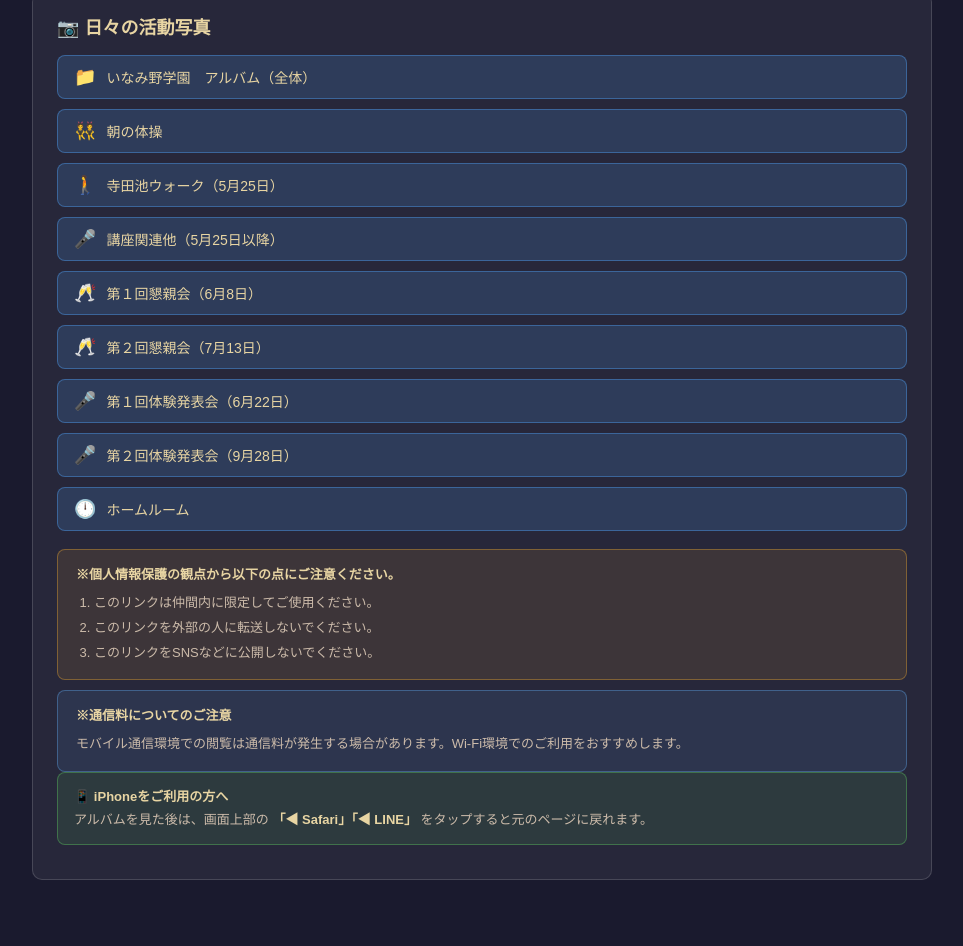
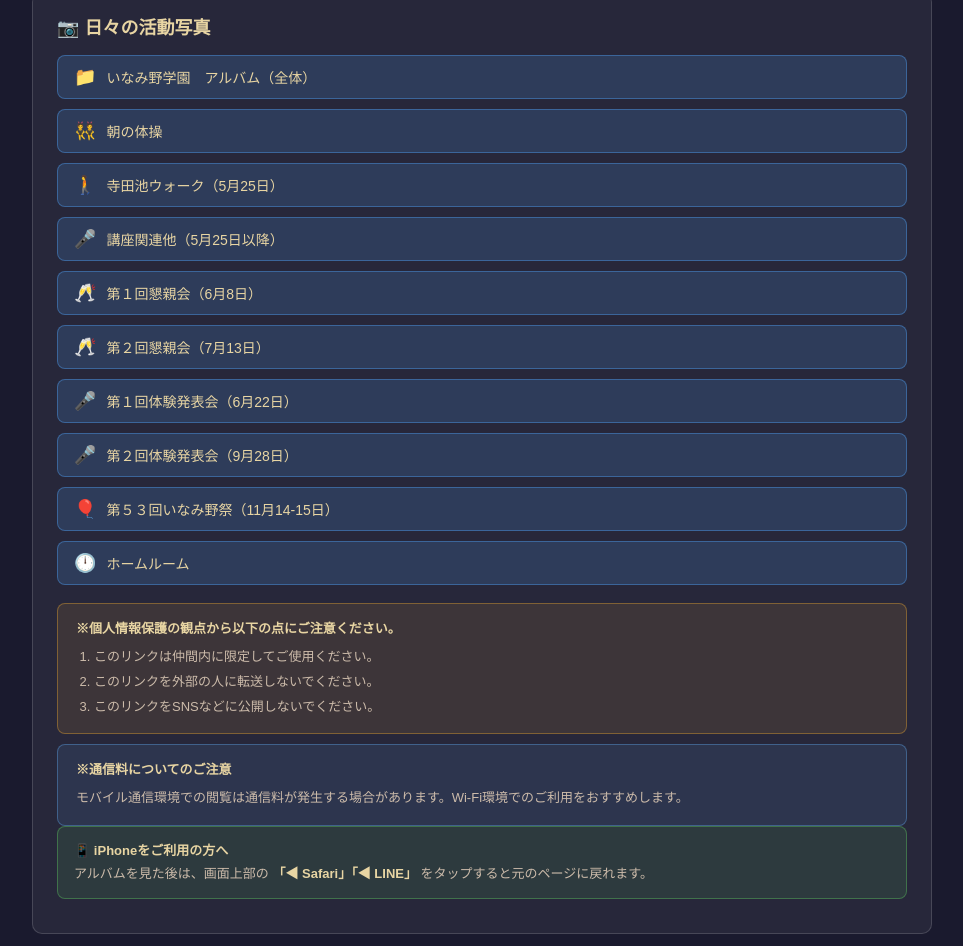
Before and after one commit to tora-neko/inamino2026, a plain HTML site: page index.html in a window 1280 px wide. Shown: the part 679-1625 px from the top of the page, without its empty margins (158-1121 px from the left). Before the commit the page ends 1571 px from the top, so only its background shows below. Drawn offline with Linux system fonts and the light colour scheme.

Commit message:
Add files via upload

```diff
--- a/index.html
+++ b/index.html
@@ -326,6 +326,23 @@
                 <span>第２回体験発表会（9月28日）</span>
             </a>
 
+	    <!-- 第５３回いなみ野祭 -->
+            <a href="https://photos.app.goo.gl/Gm5sMDUkaBEVmtBL7" target="_blank" style="
+                display: flex;
+                align-items: center;
+                background: rgba(74,144,217,0.2);
+                border: 1px solid rgba(74,144,217,0.5);
+                color: #e8d5a3;
+                text-decoration: none;
+                padding: 10px 16px;
+                border-radius: 8px;
+                font-size: 14px;
+                font-weight: 500;
+            ">
+                <span style="font-size:18px;margin-right:10px;">🎈</span>
+                <span>第５３回いなみ野祭（11月14-15日）</span>
+            </a>
+
            <!-- ホームルーム -->
             <a href="https://photos.app.goo.gl/S6WWMyEEeMyETSY98" target="_blank" style="
                 display: flex;
```
